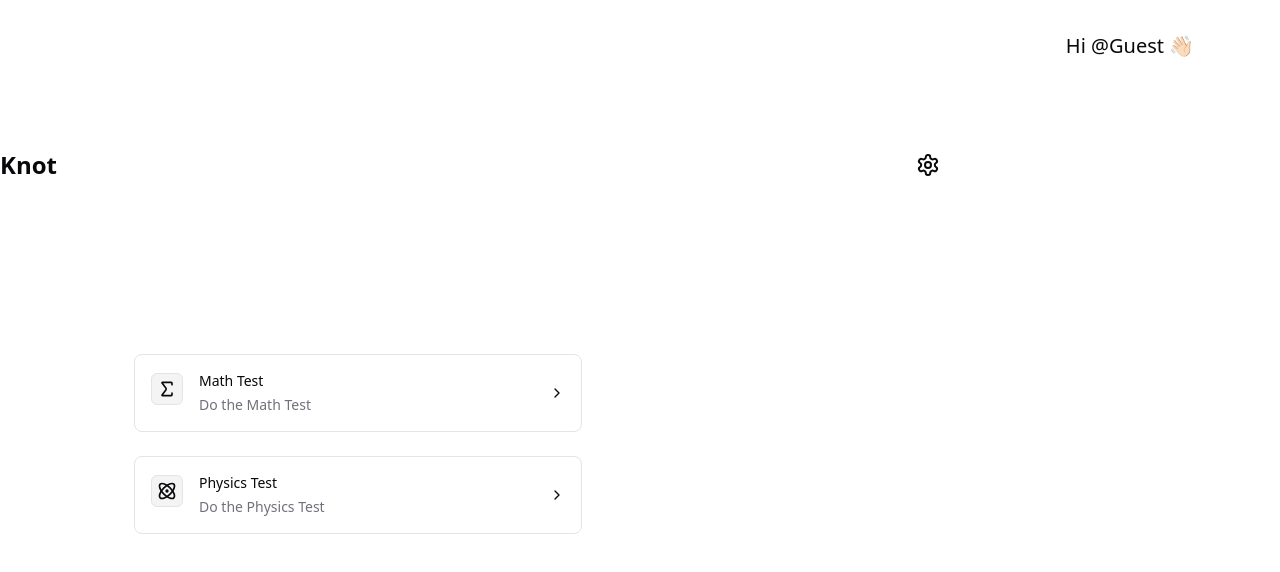
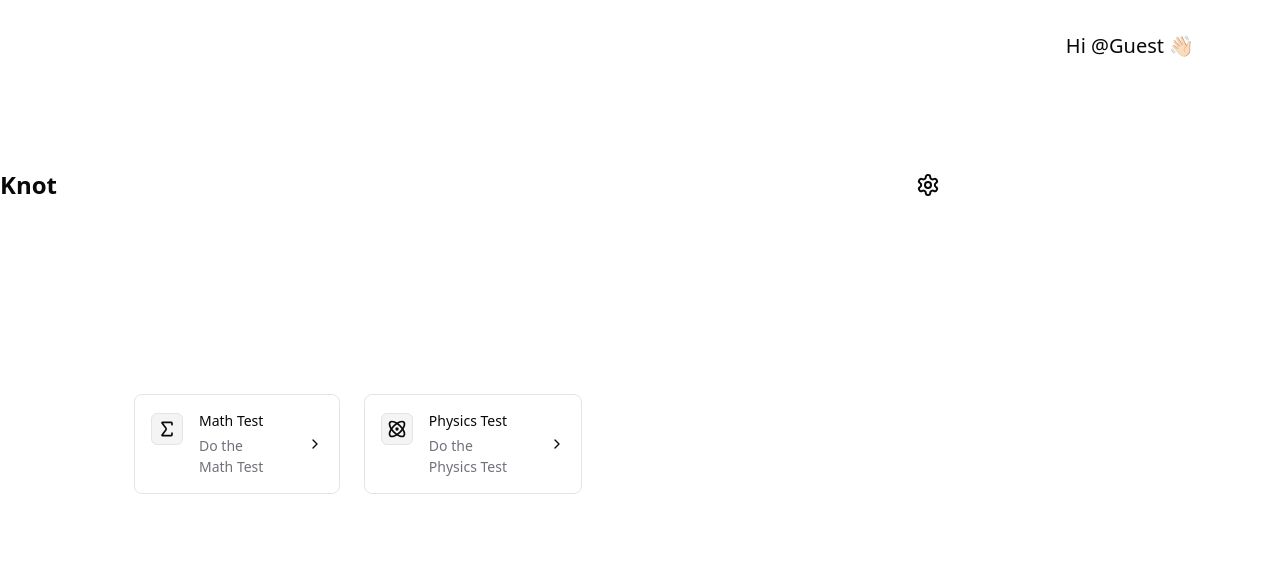
Before and after one commit to nizaralghifary/knot, a Next.js app: page / in a window 1280 px wide. Shown: the top 572 px of the page. Built offline with nearby package versions, Linux system fonts and the light colour scheme; no server answers; sample sign-in values are in the browser's storage.

Commit message:
fix layout in dekstop mode

```diff
--- a/app/page.tsx
+++ b/app/page.tsx
@@ -43,7 +43,7 @@ export default async function Exams() {
 
         <div className="mx-auto w-full min-w-0 max-w-2xl space-y-4">
           <section className="space-y-2">
-            <div className="flex w-full max-w-md flex-col gap-6">
+            <div className="flex w-full max-w-md grid md:flex gap-6">
               <Item variant="outline" asChild>
                 <a href="#">
                   <ItemMedia variant="icon">
```
